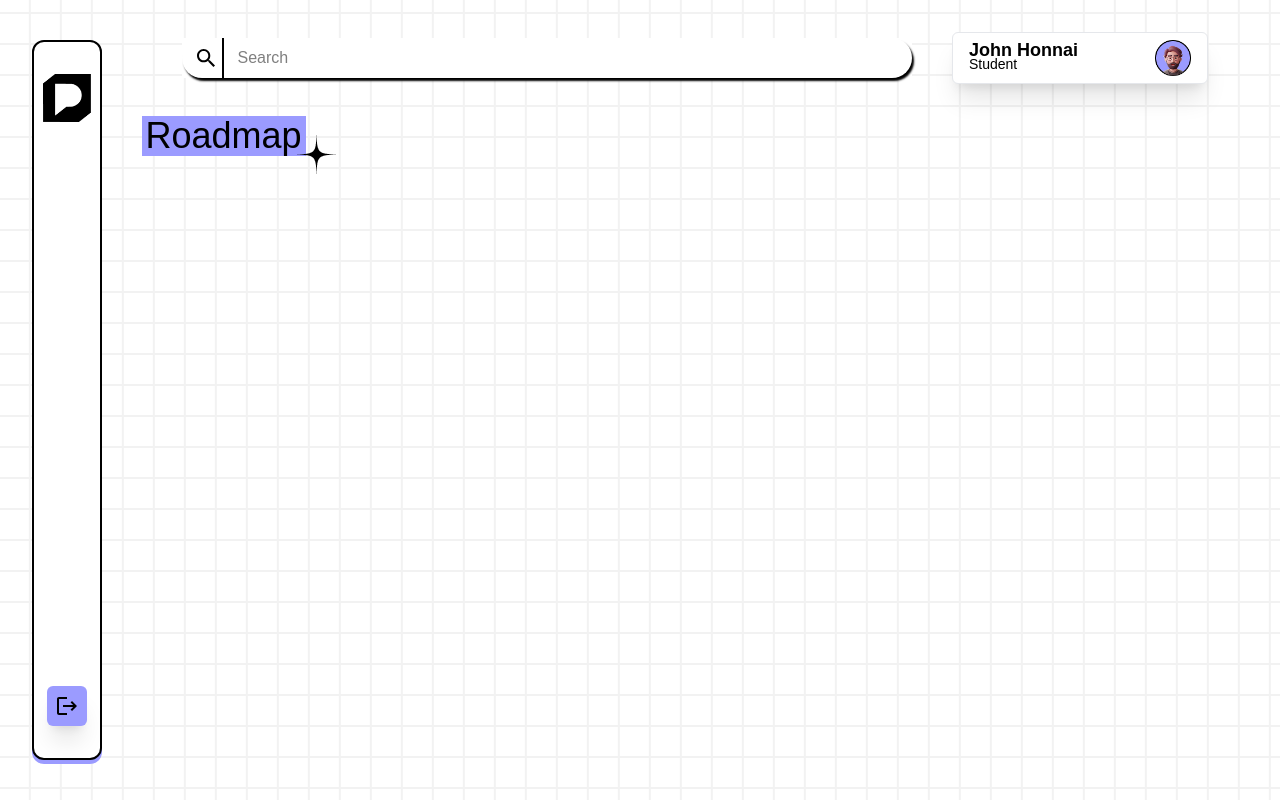
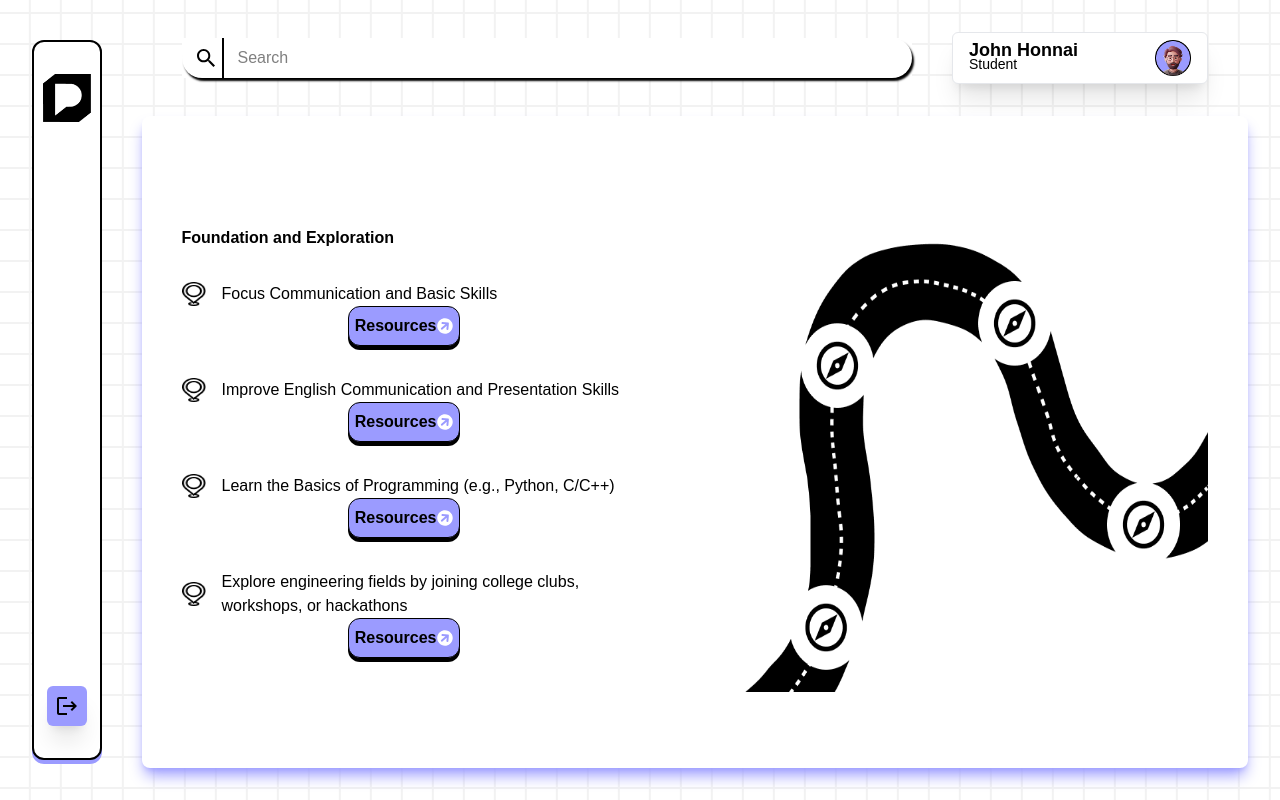
Before and after one commit to GLITCH-hash01/Placement-Resource-Portal, a React (Vite) app: page /student/roadmaps/roadmap in a window 1280 px wide. Built offline with nearby package versions, Linux system fonts and the light colour scheme.

Commit message:
added roadmap2

```diff
--- a/src/pages/Students/Roadmaps/Roadmap.jsx
+++ b/src/pages/Students/Roadmaps/Roadmap.jsx
@@ -1,7 +1,53 @@
 import React from 'react'
-import Heading from '../../../components/Heading'
+import roadmapimg from "../../../assets/images/roadmapimg.png";
+import iconroad from "../../../assets/images/iconroad.png";
+import { FaArrowCircleRight } from "react-icons/fa";
+
 export default function Roadmap() {
   return (
-    <Heading>Roadmap</Heading>
+    <>
+        <div className="w-full h-full text-black rounded-lg bg-white flex gap-10 shadow-lg p-10 shadow-primary items-center ">
+
+            <div className="w-1/2 flex flex-col gap-8">
+            <h1 className="font-bold ">Foundation and Exploration</h1>
+              {[
+                "Focus Communication and Basic Skills",
+                "Improve English Communication and Presentation Skills",
+                "Learn the Basics of Programming (e.g., Python, C/C++)",
+                "Explore engineering fields by joining college clubs, workshops, or hackathons"
+              ].map((text, index) => (
+                <div key={index} className="flex flex-col">
+                  <div className="flex items-center gap-4">
+                    <img
+                      src={iconroad}
+                      alt="Bullet"
+                      className="w-6 h-6"
+                    />
+                    <span className="flex-1">{text}</span>
+                  </div>
+
+                  <div className="flex justify-center">
+                    <button
+                      className="bg-primary px-8 pl-8 text-s border-1 rounded-xl w-28 h-10 font-primary font-bold border-black cursor-pointer flex items-center justify-center"
+                      style={{ boxShadow: "0px 4px 0px 0px #000" }}>
+                      Resources
+                      <span className="-rotate-40 text-l">
+                        <FaArrowCircleRight className='text-white' />
+                      </span>
+                    </button>
+                  </div>
+                </div>
+              ))}
+
+            </div>
+            <div className="relative grow h-fit">
+              <img
+                src={roadmapimg}
+                alt="roadmapimg"
+                className="w-full h-125"
+              />
+            </div>
+        </div>
+    </>
   )
 }
```
Also changed, not shown: src/assets/images/iconroad.png (added), src/assets/images/roadmapimg.png (added).
